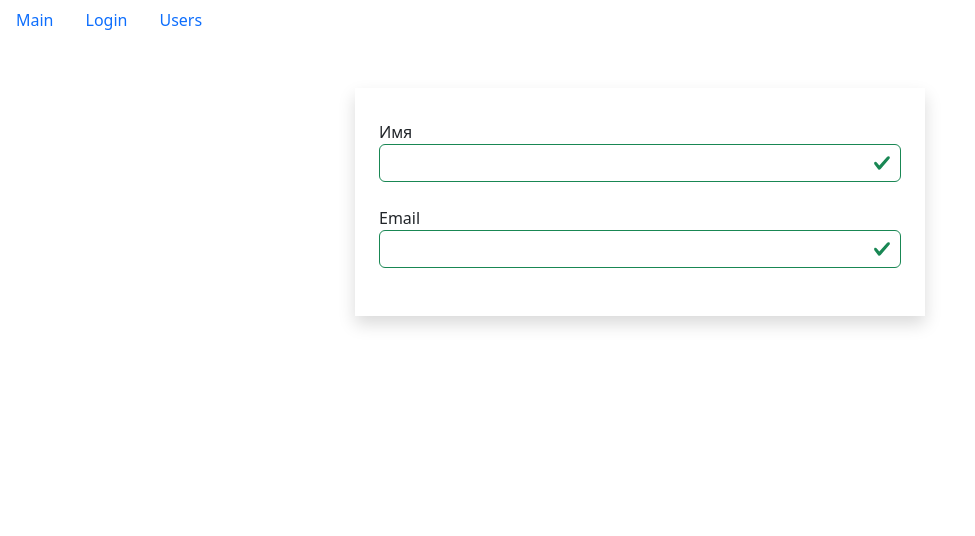
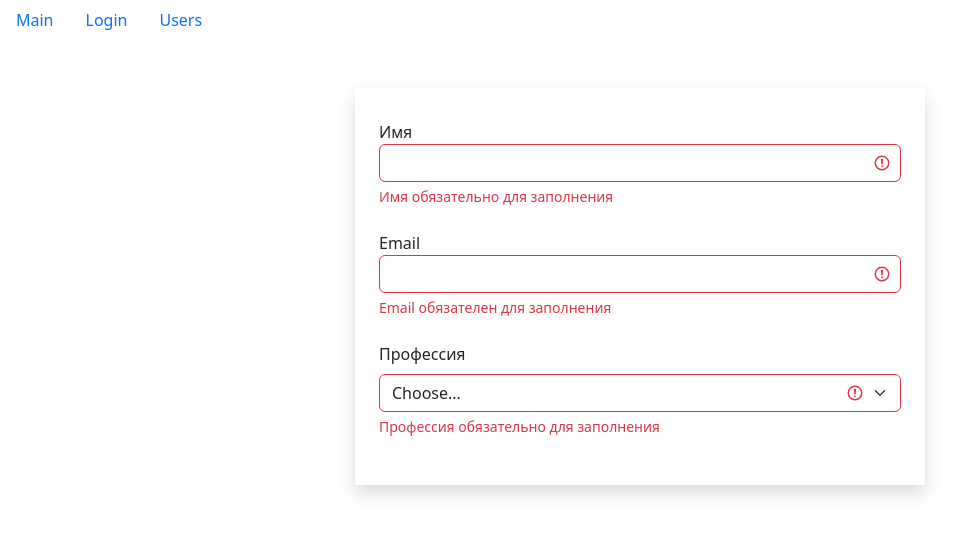
Before and after one commit to Cheder-one/KP-Fast-Company, a React (Vite) app: page /users/1/1 in a window 1280 px wide. Shown: the top 536 px of the page, without its empty margins (0-975 px from the left). Built offline with nearby package versions, Linux system fonts and the light colour scheme.

Commit message:
userEditForm add SelectField

```diff
--- a/src/app/components/common/form/selectField.jsx
+++ b/src/app/components/common/form/selectField.jsx
@@ -5,8 +5,8 @@ const SelectField = ({
   label,
   name: fName,
   value: fValue,
+  defaultOptions,
   onChange,
-  defaultOptions,
   options,
   error
 }) => {
--- a/src/app/components/ui/user-edit-form/userEditForm.jsx
+++ b/src/app/components/ui/user-edit-form/userEditForm.jsx
@@ -2,8 +2,12 @@ import React, { useEffect, useState } from "react";
 import Form from "../../../layouts/form";
 import TextField from "../../common/form/textField";
 import validationSchema from "../../../utils/validators/yup/validationSchema";
+import SelectField from "../../common/form/selectField";
+import { useParams } from "react-router-dom/cjs/react-router-dom.min";
 
 const UserEditForm = () => {
+  const params = useParams();
+  const { userId } = params;
   const [inputFields, setInputFields] = useState({
     fio: "",
     email: "",
@@ -25,13 +29,12 @@ const UserEditForm = () => {
   useEffect(() => {
     validationSchema
       .validate(inputFields, { abortEarly: false })
-      .then()
+      .then(setErrors({}))
       .catch(({ inner }) => {
         for (const error of inner) {
-          const { path, message } = error;
           setErrors((prev) => ({
             ...prev,
-            [path]: message
+            [error.path]: error.message
           }));
         }
       });
@@ -44,14 +47,23 @@ const UserEditForm = () => {
         name="fio"
         value={inputFields.fio}
         onChange={handleInputChange}
-        error=""
+        error={errors.fio}
       />
       <TextField
         label="Email"
         name="email"
         value={inputFields.email}
         onChange={handleInputChange}
-        error=""
+        error={errors.email}
+      />
+      <SelectField
+        label="Профессия"
+        name="profession"
+        value={inputFields.profession}
+        // defaultOptions=""
+        onChange={handleInputChange}
+        options={[]}
+        error={errors.profession}
       />
     </Form>
   );
--- a/src/app/utils/validators/yup/validationSchema.js
+++ b/src/app/utils/validators/yup/validationSchema.js
@@ -1,11 +1,15 @@
-import * as y from "yup";
+import * as yup from "yup";
 
-const validationSchema = y.object().shape({
-  fio: y
+const validationSchema = yup.object().shape({
+  fio: yup
     .string()
-    .min(3, "Имя минимум 3 символа")
+    .min(3, "Имя должно содержать минимум 3 символа")
     .required("Имя обязательно для заполнения"),
-  email: y.string().email().required("Email обязателен для заполнения")
+  email: yup
+    .string()
+    .email("Введите корректный email")
+    .required("Email обязателен для заполнения"),
+  profession: yup.string().required("Профессия обязательно для заполнения")
 });
 
 export default validationSchema;
```
